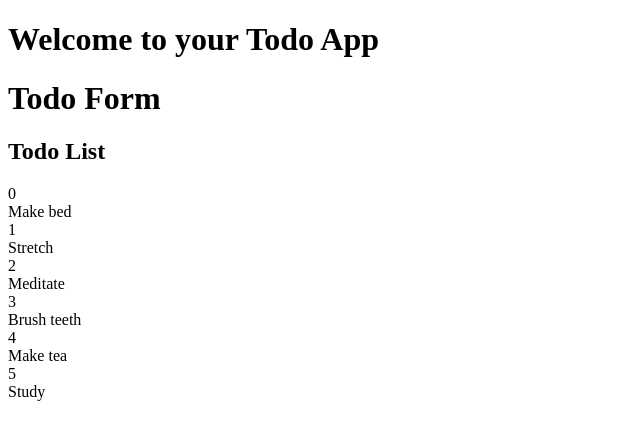
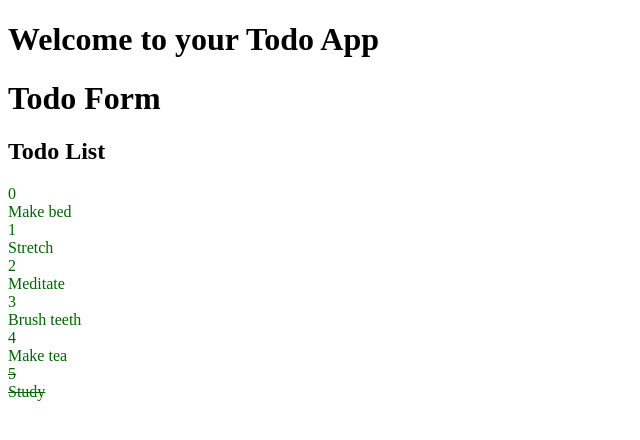
Before and after one commit to bloominstituteoftechnology/web-module-project-class-components, a React (Create React App) app: page / in a window 1280 px wide. Shown: the top 440 px of the page, without its empty margins (0-640 px from the left). Built offline with nearby package versions, Linux system fonts and the light colour scheme; the HTML template or start-up script is replaced by a standard one.

Commit message:
handleToggle event handler in App is firing from Todo. working on the effect.

```diff
--- a/public/index.html
+++ b/public/index.html
@@ -25,6 +25,7 @@
       Learn how to configure a non-root public URL by running `npm run build`.
     -->
     <title>Todo App</title>
+    <!-- <script src="../src/components/Todo.css" defer></script> -->
   </head>
   <body>
     <noscript>You need to enable JavaScript to run this app.</noscript>
--- a/src/App.js
+++ b/src/App.js
@@ -1,4 +1,5 @@
 import React from 'react';
+import './components/Todo.css'
 import TodoForm from './components/TodoForm';
 import TodoList from './components/TodoList';
 
@@ -31,7 +32,7 @@ const todoItems = [
   {
     id:5,
     name:"Study",
-    completed: false
+    completed: true
   },
 
 ]
@@ -43,17 +44,37 @@ class App extends React.Component {
       todoItems: todoItems
     }
   }
+
+  handleToggle = (id) => {
+    console.log("handleToggle was fired in App.js");
+
+    this.setState({
+      ...todoItems,
+      completed: this.state.todoItems.map(item => {
+        if(item.id === id){
+          return({
+            ...item,
+            completed: !item.completed
+          })
+        } else {
+          return item;
+        }
+      })
+    })
+  }
+
+
   // you will need a place to store your state in this component.
   // design `App` to be the parent component of your application.
   // this component is going to take care of state, and any change handlers you need to work with your state
   render() {
     return (
-      <div>
+      <div className="App">
         <div className="header">
           <h1>Welcome to your Todo App</h1>
           <TodoForm />
         </div>
-        <TodoList todoItems={this.state.todoItems} />
+        <TodoList todoItems={this.state.todoItems} handleToggle={this.handleToggle} />
       </div>
     );
   }
--- a/src/components/Todo.css
+++ b/src/components/Todo.css
@@ -0,0 +1,6 @@
+.item {
+    color:darkgreen;
+}
+.item.completed {
+    text-decoration: line-through;
+}
--- a/src/components/Todo.js
+++ b/src/components/Todo.js
@@ -1,11 +1,17 @@
 import React from 'react';
 
 const Todo = (props) => {
-    console.log(props);
+    // console.log(props.item);
+
+    const handleClick = () => {
+        // console.log("handleClick event was fired in Todo.js", props.item.id)
+        props.handleToggle(props.item.id);
+    }
+
     return(
-        <div>
-            {props.id} <br/>
-            {props.name}
+        <div onClick={handleClick} className={`item${props.item.completed ? ' completed' : ''}`}>
+            {props.item.id} <br/>
+            {props.item.name}
         </div>
     )
 }
--- a/src/components/TodoList.js
+++ b/src/components/TodoList.js
@@ -10,7 +10,7 @@ const TodoList = (props) => {
             {
                 todoItems.map(item => {
                     return (
-                       <Todo key={item.id} id={item.id} name={item.name} completed={item.completed} />
+                       <Todo key={item.id} item={item} handleToggle={props.handleToggle}/>
                     )
                 })
             }
```
